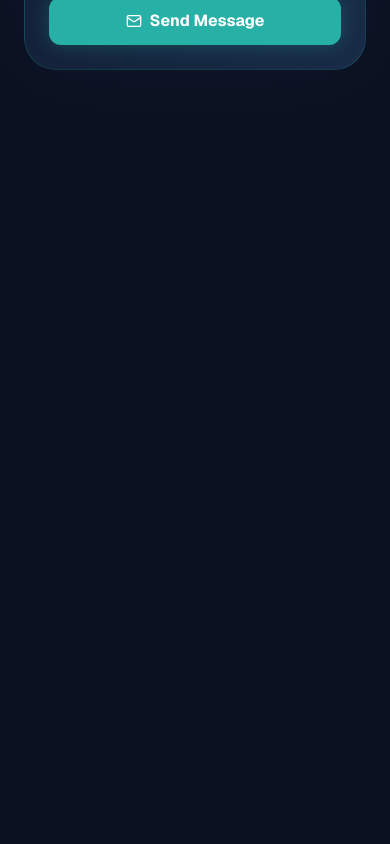
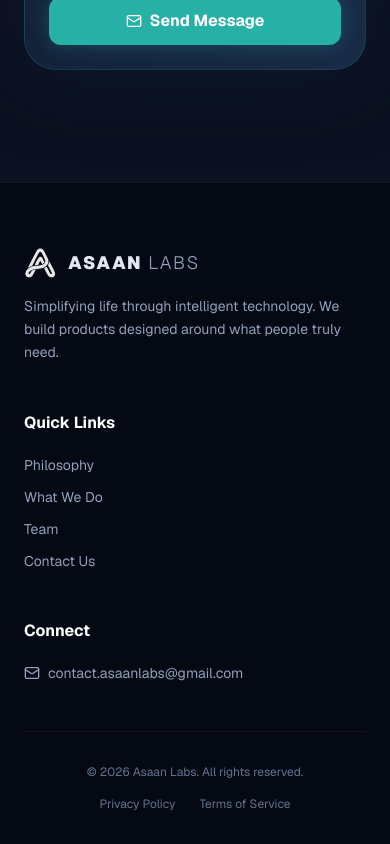
Before and after one commit to Abdul-Rahman258/asaanlabs-website, a Next.js app: page / in a window 390 px wide. Shown: the part 7322-8166 px from the top of the page. Before the commit the page ends 7456 px from the top, so only its background shows below. Built offline with nearby package versions, Linux system fonts and the light colour scheme.

Commit message:
Add sleek footer with quick links and contact email

```diff
--- a/src/app/page.tsx
+++ b/src/app/page.tsx
@@ -502,6 +502,55 @@ export default function Home() {
         </section>
 
       </main>
+
+      {/* Footer */}
+      <footer className="relative z-10 border-t border-white/5 bg-[#050914] pt-16 pb-8 mt-12">
+        <div className="max-w-7xl mx-auto px-6">
+          <div className="grid grid-cols-1 md:grid-cols-4 gap-12 mb-12">
+            {/* Brand */}
+            <div className="flex flex-col gap-4 md:col-span-2">
+              <a href="#" className="flex items-center gap-3 w-fit hover:opacity-80 transition-opacity">
+                <Image src="/AsaanLabsLogoOnly.svg" alt="Asaan Labs Logo" width={32} height={32} className="rounded-md opacity-90" />
+                <span className="text-lg font-black tracking-widest text-slate-200">
+                  ASAAN <span className="font-light text-slate-400">LABS</span>
+                </span>
+              </a>
+              <p className="text-slate-400 text-sm leading-relaxed max-w-sm">
+                Simplifying life through intelligent technology. We build products designed around what people truly need.
+              </p>
+            </div>
+
+            {/* Quick Links */}
+            <div className="flex flex-col gap-3">
+              <h4 className="text-white font-bold mb-2">Quick Links</h4>
+              <a href="#philosophy" className="text-slate-400 hover:text-primary transition-colors text-sm w-fit">Philosophy</a>
+              <a href="#services" className="text-slate-400 hover:text-primary transition-colors text-sm w-fit">What We Do</a>
+              <a href="#team" className="text-slate-400 hover:text-primary transition-colors text-sm w-fit">Team</a>
+              <a href="#contact" className="text-slate-400 hover:text-primary transition-colors text-sm w-fit">Contact Us</a>
+            </div>
+
+            {/* Contact */}
+            <div className="flex flex-col gap-3">
+              <h4 className="text-white font-bold mb-2">Connect</h4>
+              <a href="mailto:contact.asaanlabs@gmail.com" className="text-slate-400 hover:text-primary transition-colors text-sm w-fit flex items-center gap-2">
+                <Mail className="w-4 h-4" />
+                contact.asaanlabs@gmail.com
+              </a>
+            </div>
+          </div>
+
+          <div className="pt-8 border-t border-white/5 flex flex-col md:flex-row items-center justify-between gap-4">
+            <p className="text-slate-500 text-xs text-center md:text-left">
+              &copy; {new Date().getFullYear()} Asaan Labs. All rights reserved.
+            </p>
+            <div className="flex gap-6">
+              <a href="#" className="text-slate-500 hover:text-slate-300 transition-colors text-xs">Privacy Policy</a>
+              <a href="#" className="text-slate-500 hover:text-slate-300 transition-colors text-xs">Terms of Service</a>
+            </div>
+          </div>
+        </div>
+      </footer>
+
       <FloatingContact />
     </div>
   );
```
